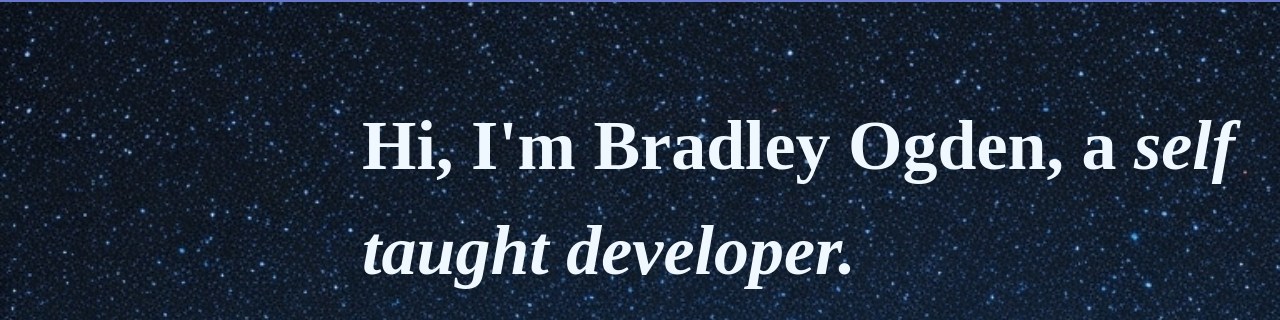
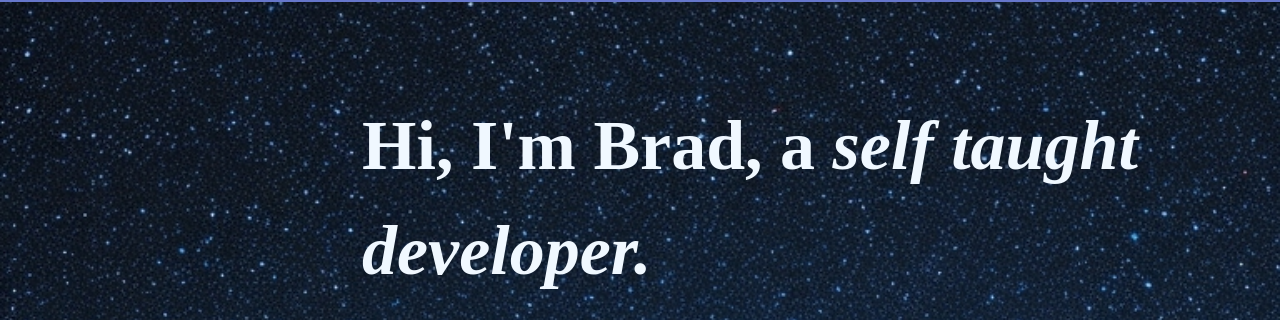
Before and after one commit to Boggie217/PortfolioPage, a plain HTML site: page index.html in a window 1280 px wide. Shown: the part 155-475 px from the top of the page. Drawn offline with Linux system fonts and the light colour scheme.

Commit message:
Update index.html

```diff
--- a/index.html
+++ b/index.html
@@ -22,7 +22,8 @@
 
     <main style="height: 100%;">
       <section id="about-me"> <!--This bit is the about me section-->
-        <h2 style="font-size: 70px;">Hi, I'm Bradley Ogden, a <i> self taught developer.</i></h2>
+        <h2 style="font-size: 70px;">Hi, I'm Brad, a <i> self taught developer.</i></h2>
+        <img style = "width: 50px; src = "profile picture 2023.jpg"></img>
             <p style="font-size: 22px; font-weight: lighter; margin-bottom: 30px;">  As you probably guessed from that enormous headline , I'm a self taught web developer from <br> Greater Manchester. I changed careers  after
                  studying Spanish at the University of Chester <br>
                 <p style="font-size: 22px; font-weight: lighter;margin-bottom: 30px;">- I have a passion for the subject matter involved in language studies
```
